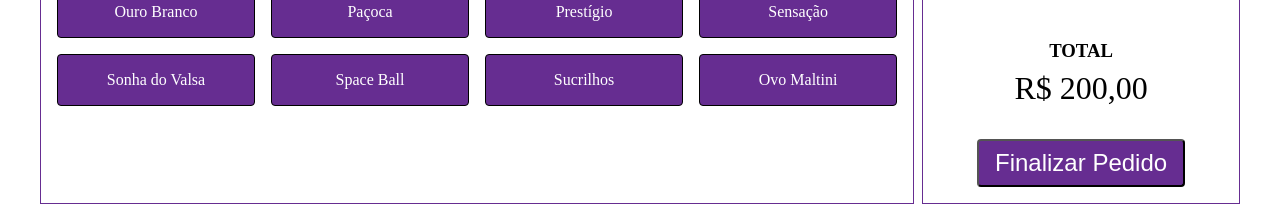
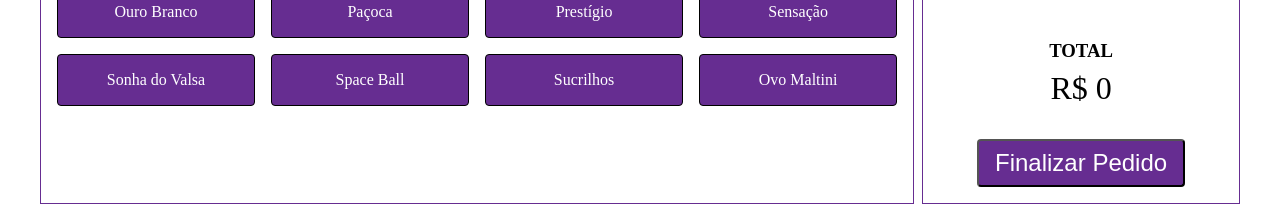
Before and after one commit to pablohpaiva22/acai, a React (Create React App) app: page / in a window 1280 px wide. Shown: the part 540-745 px from the top of the page. Built offline with nearby package versions, Linux system fonts and the light colour scheme.

Commit message:
update2 10/06

```diff
--- a/src/components/Home.js
+++ b/src/components/Home.js
@@ -33,7 +33,11 @@ const itemsList = [
 
 const Home = () => {
   const arrayDescription = [];
+  const arrayTotal = [];
+
   const [target, setTarget] = React.useState([]);
+  const [soma, setSoma] = React.useState([]);
+  const [total, setTotal] = React.useState(0);
 
   const handleClick = (e) => {
     const filtrar = itemsList.filter((item) => {
@@ -42,6 +46,15 @@ const Home = () => {
 
     arrayDescription.push(...target, ...filtrar);
     setTarget(arrayDescription);
+
+    arrayTotal.push(...soma, filtrar[0].price);
+    setSoma(arrayTotal);
+
+    const valorFinal = arrayTotal.reduce((acc, value) => {
+      return acc + value;
+    });
+
+    setTotal(valorFinal);
   };
 
   return (
@@ -63,7 +76,7 @@ const Home = () => {
 
         <h3 className={styles.total}>TOTAL</h3>
 
-        <p className={styles.valor}>R$ 200,00</p>
+        <p className={styles.valor}>{`R$ ${total}`}</p>
 
         <button className={styles.btn}>Finalizar Pedido</button>
       </div>
```
